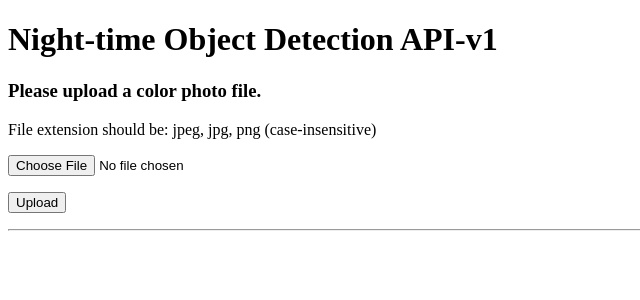
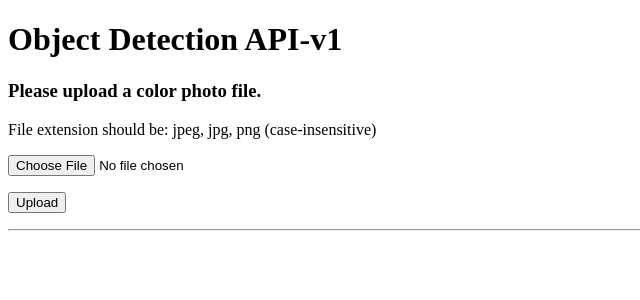
Before and after one commit to sohiniroych/Tensorflow_hub_Webapps, a Flask app: page / in a window 1280 px wide. Shown: the top 300 px of the page, without its empty margins (0-640 px from the left). Run offline with Flask 2, Linux system fonts and the light colour scheme; some libraries are stand-ins or nearby versions.

Commit message:
Update upload.html

```diff
--- a/Faster_RCNN_webapp/templates/upload.html
+++ b/Faster_RCNN_webapp/templates/upload.html
@@ -29,7 +29,7 @@
 
     {% from "_formhelpers.html" import render_field %}
 
-    <h1>Night-time Object Detection API-v1</h1>
+    <h1>Object Detection API-v1</h1>
     <h3>Please upload a color photo file.</h3>
     <div>
       <form id="upload" method=post action={{ url_for('post') }} enctype="multipart/form-data">
```
